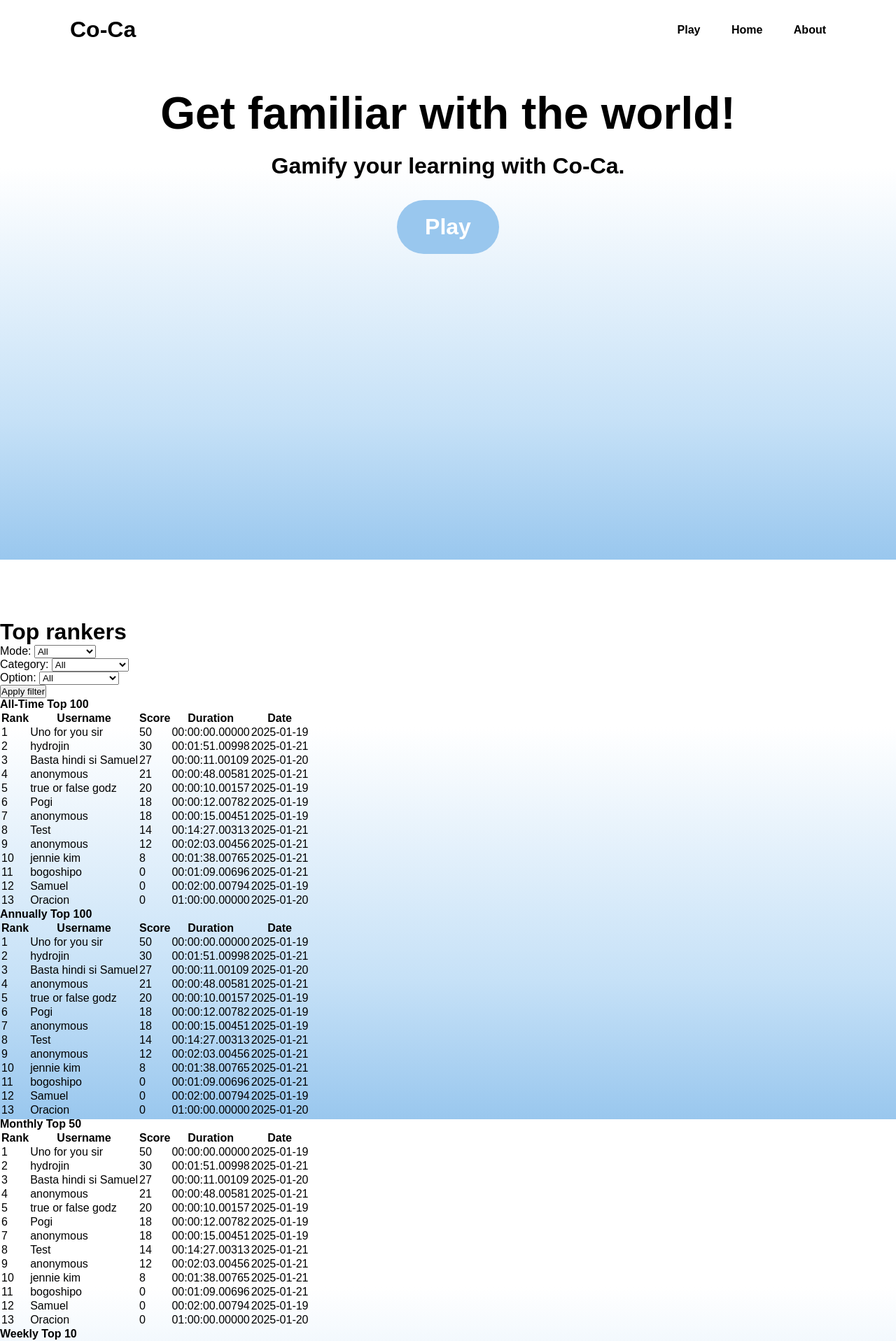
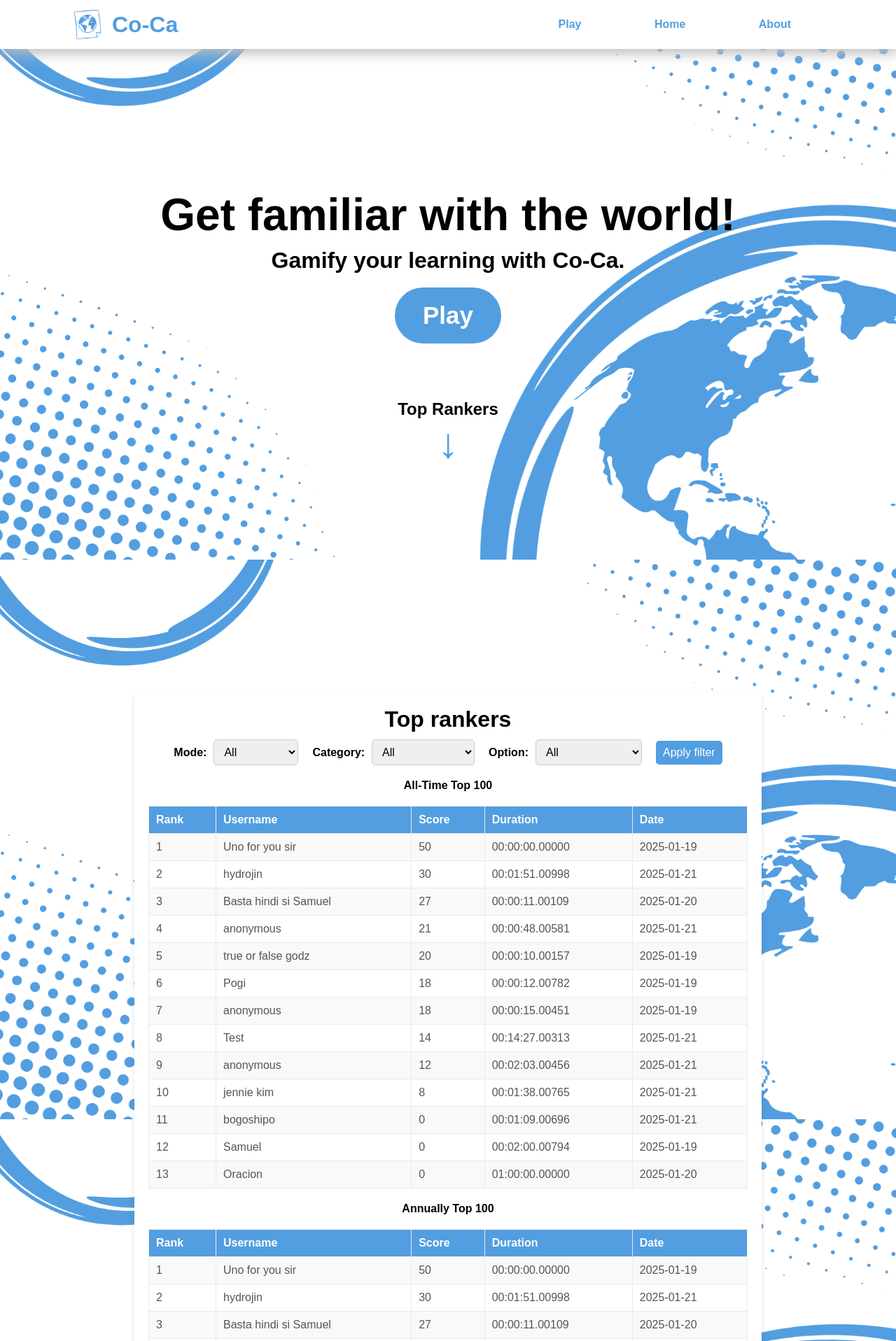
Before and after one commit to zeynar25/co-ca, a Flask app: page / in a window 1280 px wide. Shown: the top 1917 px of the page at 70% size. Run offline with Flask 3, Linux system fonts and the light colour scheme; data comes from the database, SQL or seed files in the repository; both versions use the stored data as it was after the commit.

Commit message:
Added highscore design with together with index

```diff
--- a/static/index_style.css
+++ b/static/index_style.css
@@ -6,68 +6,192 @@
 }
 
 .navbar {
-    height: 85px;
+    color: #529EE0;
+    height: 70px;
     width: 100%;
     padding: 20px 100px;
     display: flex;
     justify-content: space-between;
     align-items: center;
+    background-color: white;
+    box-shadow:  5px 5px 20px #c2c1c1,
+    -5px -5px 20px #acacac;
+}
+
+.logo {
+    display: flex;
+    align-items: center;
+}
+
+.logo img{
+    height: 50px;
+    width: 50px;
+    margin-right: 10px;
 }
 
 .navbar a {
-    margin-left: 40px;
+    padding: 10px 50px;
     text-decoration: none;
-    color: black;
+    color: #529EE0;
     font-weight: bold;
-}
-
-.navbar a:visited {
-    text-decoration: none;
-    color: black;
+    transition: 0.2s;
 }
 
 body {
     margin: 0;
     height: 100vh;
-    background: rgb(153,199,238);
-    background: linear-gradient(0deg, rgba(153,199,238,1) 0%, rgba(198,225,247,1) 25%, rgba(255,255,255,1) 70%);
+    background-image: url(Background.png);
+    background-size: cover;
+    background-repeat: no-repeat;
+    background-attachment: fixed;
 }
+
 .main {
     display: flex;
     flex-direction: column;
     align-items: center;
     text-align: center;
-    height: 100vh;
-    width: 100%
+    height: 100%;
+    width: 100%;
+    margin-top: 100px;
+    scroll-behavior: smooth;
 }
 .text h2 {
-    margin: 20px;
+    margin: 10px;
     font-size: 2em;
 }
 .buttons {
-    margin-top: 35x;
+    margin-top: 15x;
+    display: flex;
 }
 
 .btn {
-    background-color: rgb(153,199,238) ;
+    background-color: #529EE0 ;
     color: white;
     padding: 20px 40px;
     border: none;
     border-radius: 50px;
     cursor: pointer;
-    font-size: 2em;
+    font-size: 35px;
     font-weight: bold;
     margin: 10px;
 }
 
 .btn:hover {
-    background-color: rgb(137, 190, 236);
+    background-color: #217ac9;
+
 }
 
 .text {
-    margin-top: 40px;
+    margin-top: 100px;
 }
 
 .text h1 {
     font-size: 4em;
 }
+
+.navbar a:hover {
+    background-color: #217ac9;
+    padding: 20px 50px;
+    color: white;
+    border-radius: 10px;
+}
+
+.down{
+    margin-top: 50px;
+}
+
+.down-arrow {
+    font-weight: bolder;
+    font-size: 30px;
+    text-decoration: none;
+    color: #529EE0;
+    transition: transform 0.3s ease, color 0.3s ease;
+}
+
+.down-arrow:hover {
+    transform: scale(1.2);
+    color: #217ac9;
+}
+
+.leaderboards {
+    width: 70%;
+    max-width: 1200px;
+    margin: 20px auto;
+    background-color: #ffffff;
+    box-shadow: 0 4px 10px rgba(0, 0, 0, 0.1);
+    border-radius: 8px;
+    padding: 20px;
+}
+
+.leaderboards h1,
+.leaderboards h4 {
+    text-align: center;
+    color: black;
+    margin-bottom: 10px;
+  }
+
+form {
+    display: flex;
+    justify-content: center;
+    flex-direction: row;
+    align-items: center;
+    gap: 10px;
+    margin-bottom: 20px;
+}
+
+form label {
+    font-weight: bold;
+    color: black;
+}
+
+form select,
+form input[type="submit"] {
+    padding: 8px 10px;
+    border-radius: 5px;
+    border: 1px solid #cccccc;
+    font-size: 16px;
+}
+
+form input[type="submit"] {
+    background-color: #529EE0;
+    color: white;
+    cursor: pointer;
+    border: none;
+    transition: background-color 0.3s;
+}
+
+form input[type="submit"]:hover {
+    background-color: #217ac9;
+}
+
+table {
+    width: 100%;
+    border-collapse: collapse;
+    margin: 20px 0;
+    border-radius: 10px;
+}
+
+table th,
+table td {
+    text-align: left;
+    padding: 10px;
+    border: 1px solid #eaeaea;
+}
+
+table th {
+    background-color: #529EE0;
+    color: white;
+}
+
+table tr:nth-child(even) {
+    background-color: #f9f9f9;
+}
+
+table tr:hover {
+    background-color: #f1f1f1;
+}
+
+table td {
+    color: #555555;
+}
--- a/templates/index.html
+++ b/templates/index.html
@@ -10,6 +10,7 @@
     {%block body %}
     <div class="navbar">
         <div class="logo">
+            <img src="/static/logo.png" alt="">
             <h1>Co-Ca</h1>
         </div>
         <div class="links">
@@ -28,10 +29,11 @@
                 <button type="submit" class="btn">Play</button>
             </form>
         </div>
+        <h2 class="down">Top Rankers</h2>
+        <a href="#target" class="down-arrow"><h1>↓</h1></a>
     </div>
-
-    <h1>Top rankers</h1>
-
+    <div class="leaderboards">
+        <h1 id="target">Top rankers</h1>
         <form action="/" method="POST">
             <label for="mode">Mode: </label>
             <select name="mode" id="mode">
@@ -40,7 +42,6 @@
                 {% endfor %}
             </select>
             <br>
-
             <label for="category">Category: </label>
             <select name="category" id="category">
                 {% for category in categories %}
@@ -48,7 +49,6 @@
                 {% endfor %}
             </select>
             <br>
-
             <label for="option">Option: </label>
             <select name="option" id="option">
                 {% for option in options %}
@@ -56,7 +56,6 @@
                 {% endfor %}
             </select>
             <br>
-
             <input type="submit" value="Apply filter">
         </form>
 
@@ -140,5 +139,6 @@
             {% endfor %}
         </table>
         {% endblock %}
+    </div>
 </body>
 </html>
```
Also changed, not shown: templates/quiz.html (+12 -9 lines), database.db, static/Background.png (added), static/logo.png (added). Lines whose indentation alone changed are shown as unchanged.
